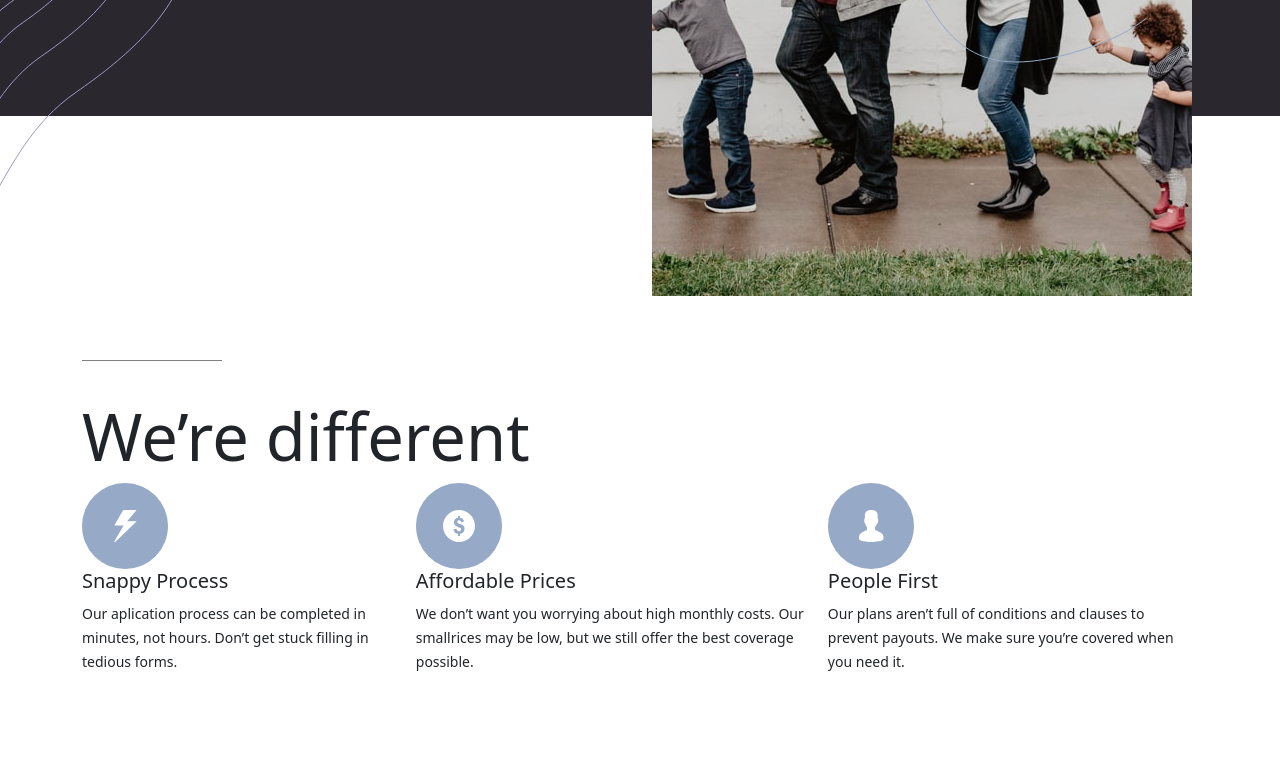
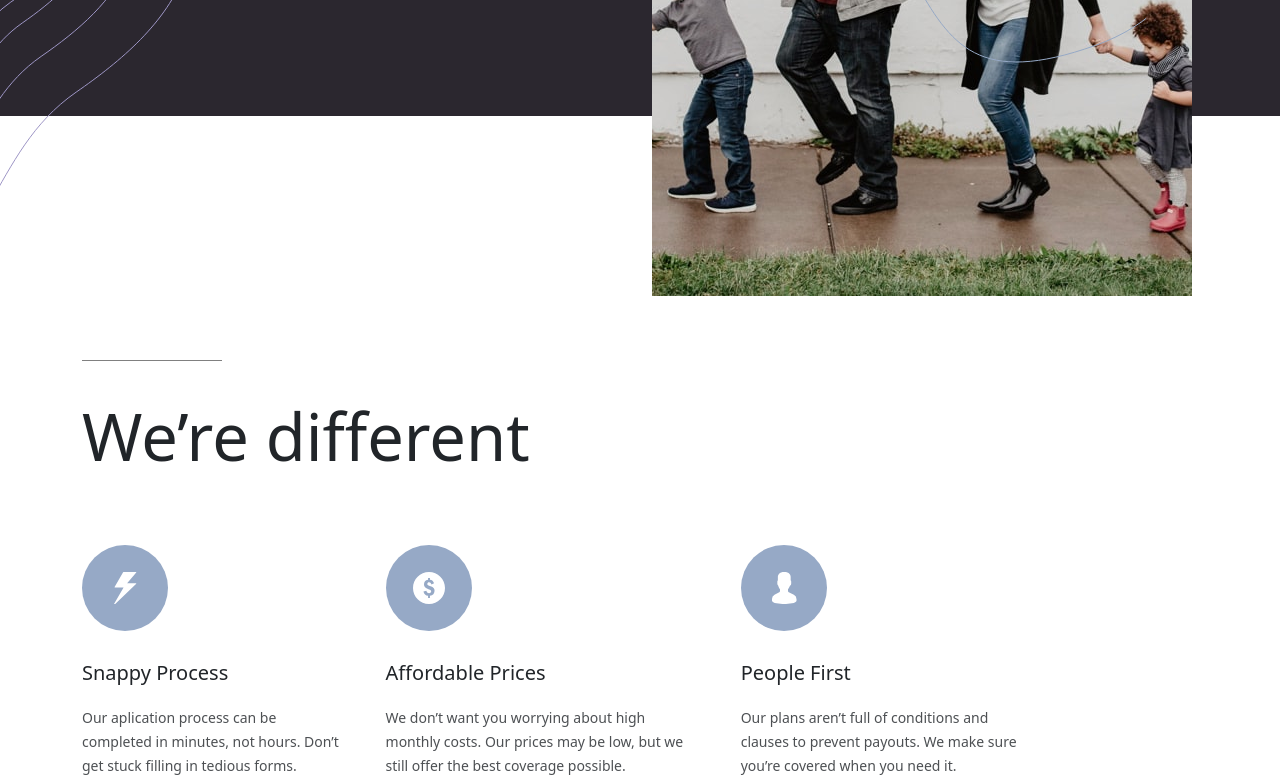
Before and after one commit to Mideolabanji/insure-landing-page-master, a plain HTML site: page insure-landing-page-master/index.html in a window 1280 px wide. Shown: the part 480-1257 px from the top of the page. Before the commit the page ends 1153 px from the top, so only its background shows below. Drawn offline with nearby package versions, Linux system fonts and the light colour scheme.

Commit message:
icon area

```diff
--- a/insure-landing-page-master/index.html
+++ b/insure-landing-page-master/index.html
@@ -103,7 +103,7 @@
         <h2>We’re different</h2>
       </div>
       <div class="i-div">
-        <div>
+        <div class="i-div2">
           <img src="images/icon-snappy-process.svg" />
           <h3>Snappy Process</h3>
           <small>
@@ -111,15 +111,15 @@
             get stuck filling in tedious forms.
           </small>
         </div>
-        <div>
+        <div class="i-div2">
           <img src="images/icon-affordable-prices.svg" />
           <h3>Affordable Prices</h3>
           <small>
-            We don’t want you worrying about high monthly costs. Our smallrices
-            may be low, but we still offer the best coverage possible.
+            We don’t want you worrying about high monthly costs. Our prices may
+            be low, but we still offer the best coverage possible.
           </small>
         </div>
-        <div>
+        <div class="i-div2">
           <img src="images/icon-people-first.svg" />
           <h3>People First</h3>
           <small>
@@ -128,6 +128,7 @@
           </small>
         </div>
       </div>
+      <div class="find-outmore"></div>
     </article>
 
     <!-- How we work Blog Account View plans Humanizing your insurance. Get your life
--- a/insure-landing-page-master/styles.css
+++ b/insure-landing-page-master/styles.css
@@ -120,9 +120,20 @@ h2 {
 }
 
 .i-div {
+  margin-top: 70px;
   display: flex;
+  margin-right: 125px;
+}
+
+.i-div2 {
+  margin-right: 40px;
 }
 
 h3 {
+  margin: 30px 0 20px;
   font-size: 20px;
 }
+
+small {
+  opacity: 0.8;
+}
```
